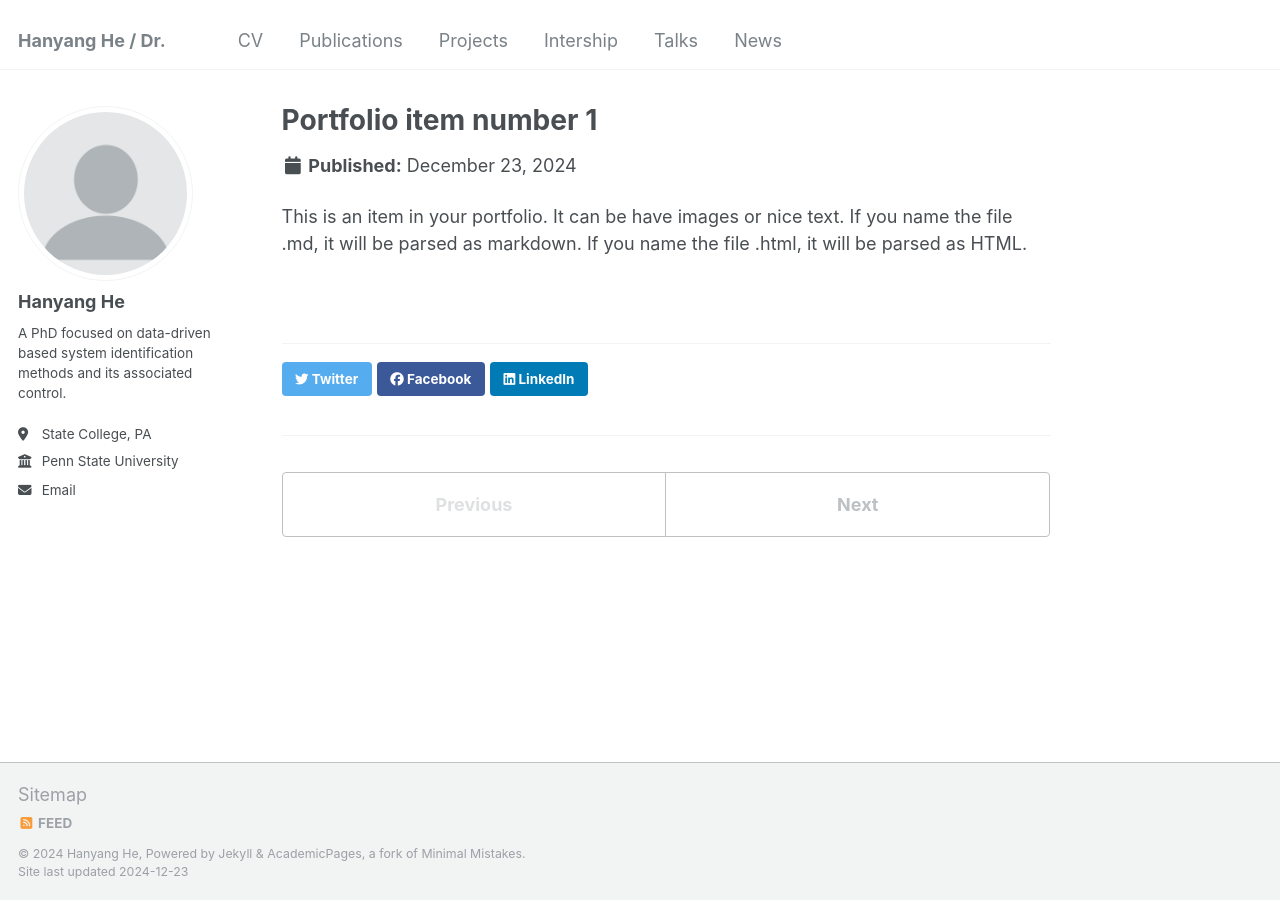
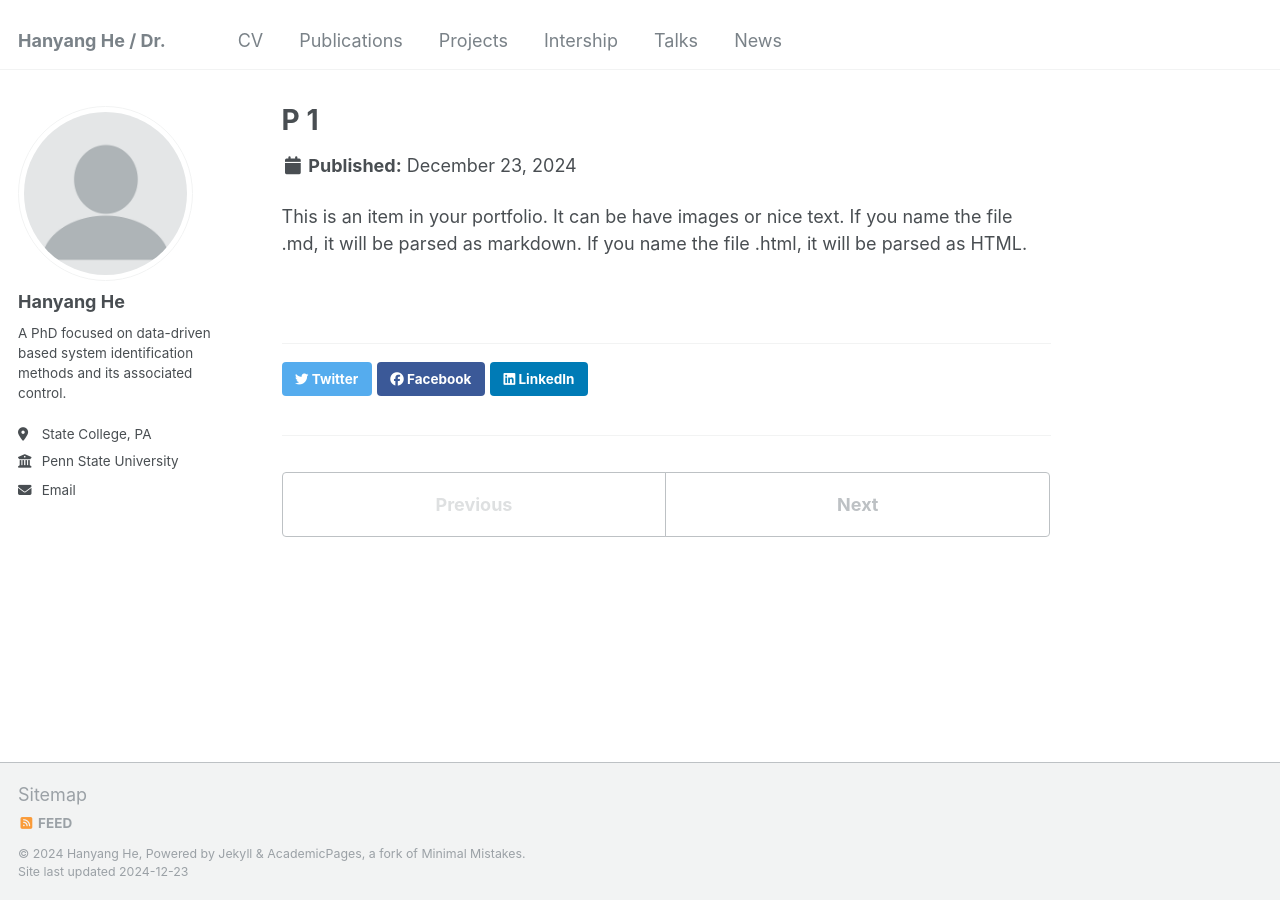
Before and after one commit to HanyangHe/HanyangHe.github.io, a Jekyll site: the page built from _portfolio/portfolio-1.md, in a window 1280 px wide. Built offline with Jekyll 4.4.1, drawn with Linux system fonts in a browser that asks for light colours.

Commit message:
Update portfolio-1.md

```diff
--- a/_portfolio/portfolio-1.md
+++ b/_portfolio/portfolio-1.md
@@ -1,5 +1,5 @@
 ---
-title: "Portfolio item number 1"
+title: "P 1"
 excerpt: "Short description of portfolio item number 1<br/><img src='/images/500x300.png'>"
 collection: portfolio
 ---
```
